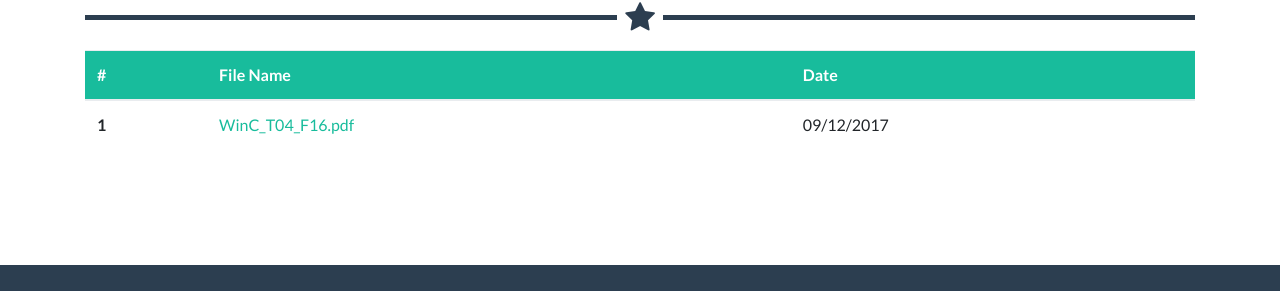
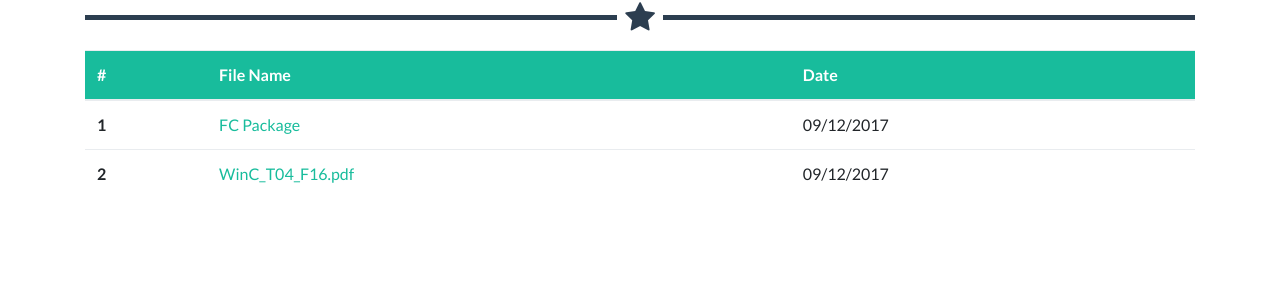
Before and after one commit to CSCI577a-f17-team04/Class-website, a website: page Valuation/index.html in a window 1280 px wide. Shown: the part 235-526 px from the top of the page. Drawn offline with Linux system fonts and the light colour scheme.

Commit message:
new one for midterm

```diff
--- a/Valuation/index.html
+++ b/Valuation/index.html
@@ -7,7 +7,7 @@
     <meta name="description" content="">
     <meta name="author" content="">
 
-    <title>Valuation Files</title>
+    <title>FC Package</title>
 
     <!-- Bootstrap core CSS -->
     <link href="../vendor/bootstrap/css/bootstrap.min.css" rel="stylesheet">
@@ -107,6 +107,12 @@
             <tbody>
             <tr>
                 <th scope="row">1</th>
+                <td><a href="./FCPackage/index.html">FC Package</a></td>
+                <td>09/12/2017</td>
+
+            </tr>
+            <tr>
+                <th scope="row">2</th>
                 <td><a href="./WinC_T04_F16.pdf">WinC_T04_F16.pdf</a></td>
                 <td>09/12/2017</td>
 
```
Also changed, not shown: Valuation/FCPackage/index.html (renamed from Valuation/FC Package/index.html, +1 -1 lines), 17 other files.
